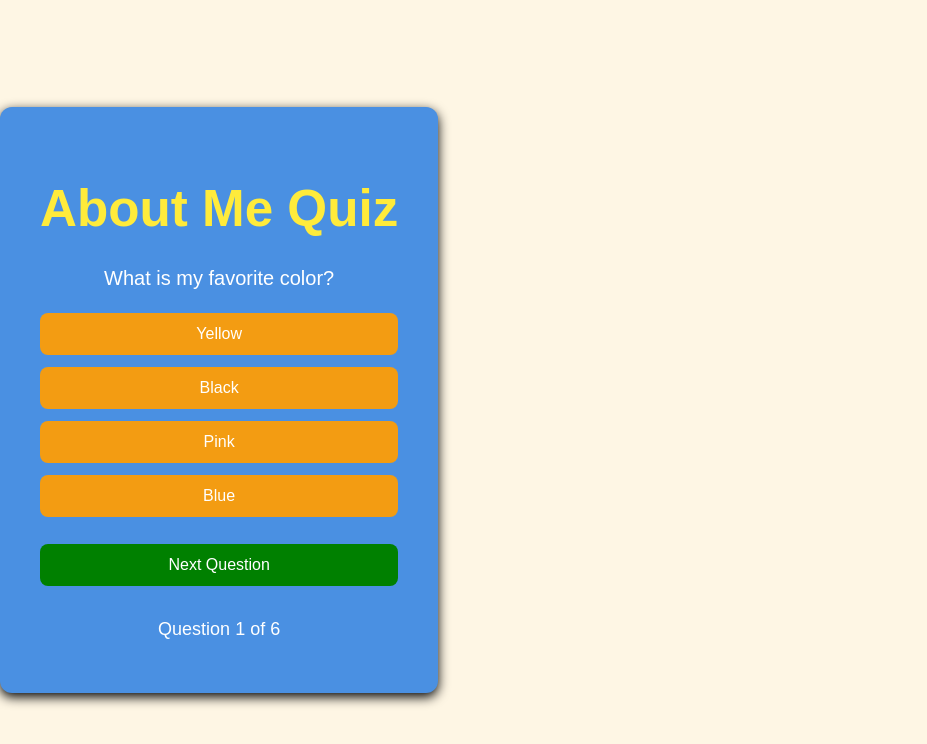
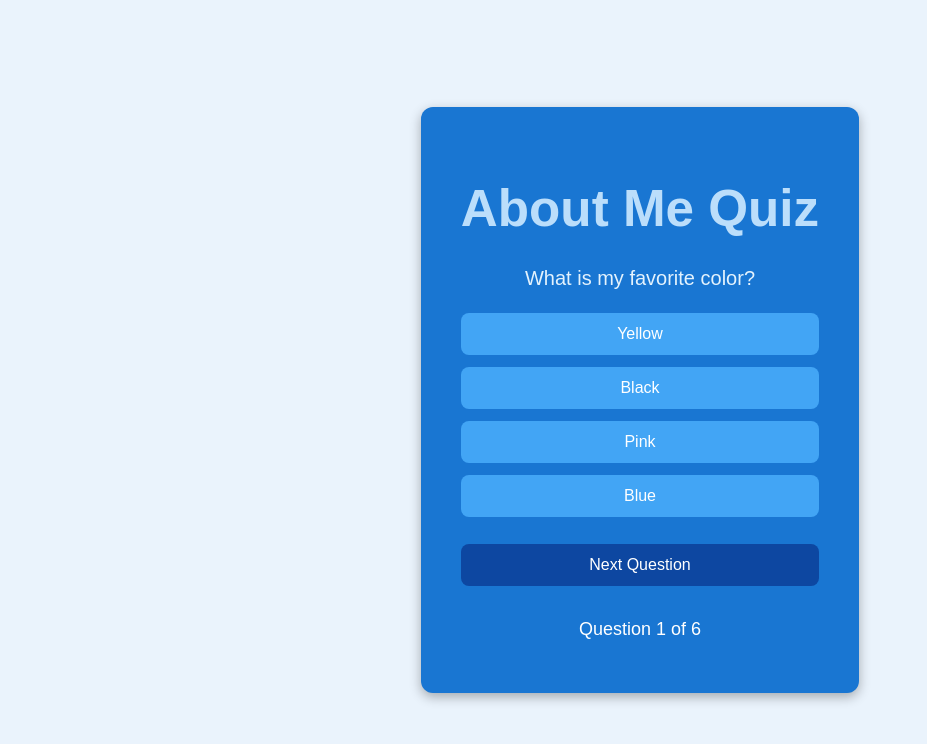
Before and after one commit to sadiyameem/my-react-quiz-app, a React (Vite) app: page / in a window 1280 px wide. Shown: the top 744 px of the page, without its empty margins (0-927 px from the left). Built offline with nearby package versions, Linux system fonts and the light colour scheme.

Commit message:
changed the colors and added comments next to the colors and made the quiz in the middle of the screen instead on the side

```diff
--- a/src/App.css
+++ b/src/App.css
@@ -1,7 +1,10 @@
 body {
-  background-color: #fef6e4;
+  background-color: #eaf3fc; /* light sky blue */
   margin: 0;
   font-family: Arial, sans-serif;
+  display: flex;
+  justify-content: center;
+  align-items: center;
 }
 
 .app-container {
@@ -12,10 +15,10 @@ body {
 }
 
 .quiz-box {
-  background-color: #4a90e2;
+  background-color: #1976d2; /* medium blue */
   padding: 40px;
   border-radius: 12px;
-  box-shadow: 0 4px 12px black;
+  box-shadow: 0 4px 12px rgba(0, 0, 0, 0.3); /* soft dark shadow */
   text-align: center;
   max-width: 500px;
   color: white;
@@ -23,12 +26,13 @@ body {
 
 .quiz-box h1 {
   margin-bottom: 25px;
-  color: #ffeb3b;
+  color: #bbdefb; /* pale blue */
 }
 
 .question-text {
   font-size: 20px;
   margin-bottom: 20px;
+  color: #e3f2fd; /* icy light blue */
 }
 
 .answer-section {
@@ -41,7 +45,7 @@ body {
   padding: 12px;
   border: none;
   border-radius: 8px;
-  background-color: #f39c12;
+  background-color: #42a5f5; /* bright sky blue */
   color: white;
   font-size: 16px;
   cursor: pointer;
@@ -49,14 +53,14 @@ body {
 }
 
 .quiz-button:hover {
-  background-color: #d35400;
+  background-color: #1e88e5; /* bold royal blue */
 }
 
 .next-button {
   padding: 12px;
   border: none;
   border-radius: 8px;
-  background-color: green;
+  background-color: #0d47a1; /* dark navy blue */
   color: white;
   font-size: 16px;
   cursor: pointer;
@@ -64,7 +68,7 @@ body {
 }
 
 .next-button:hover {
-  background-color: darkgreen;
+  background-color: #1565c0; /* medium navy blue */
 }
 
 .number-of-questions {
```
